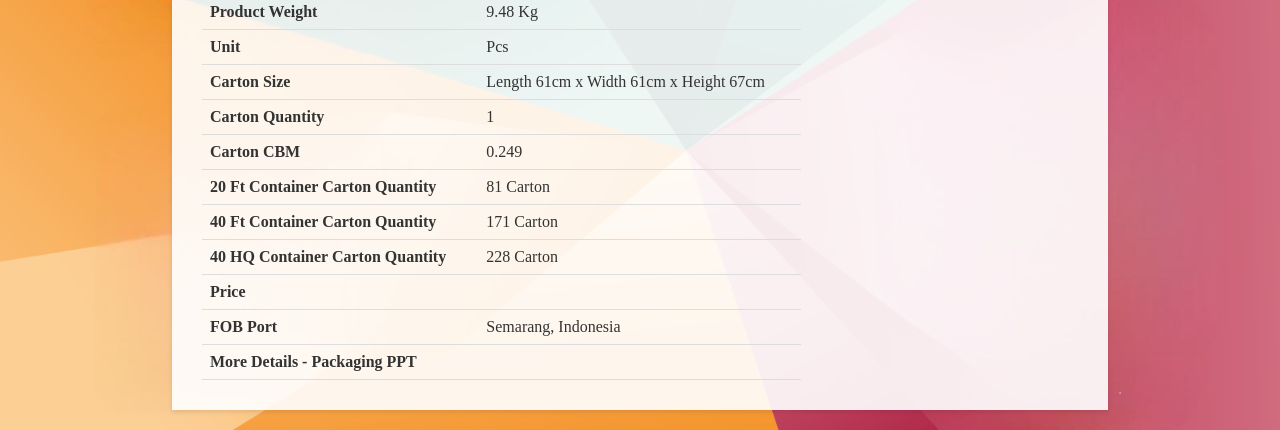
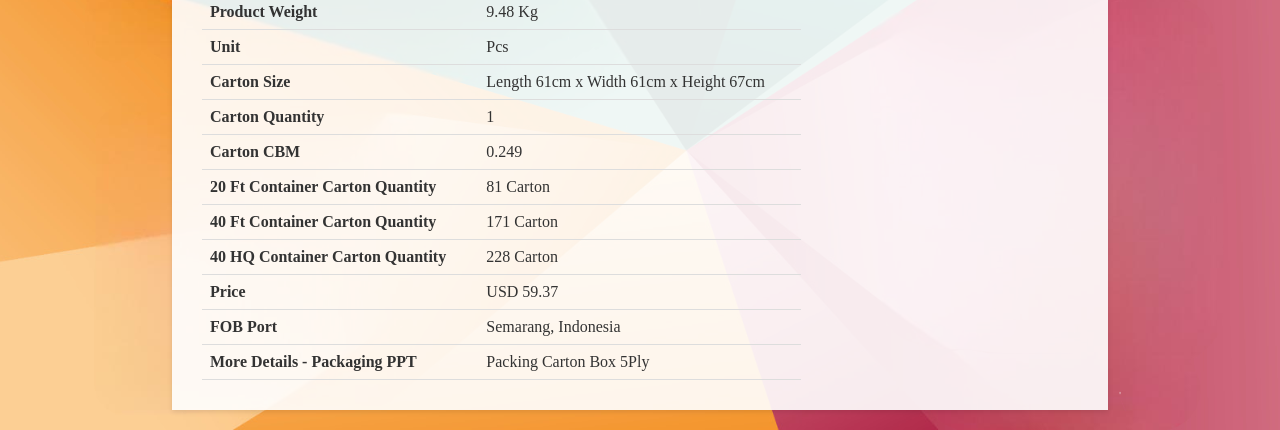
Before and after one commit to GBSLIT/GBSL25353, a plain HTML site: page index.html in a window 1280 px wide. Shown: the part 445-875 px from the top of the page. Drawn offline with Linux system fonts and the light colour scheme.

Commit message:
Update index.html

```diff
--- a/index.html
+++ b/index.html
@@ -192,7 +192,7 @@
                 </tr>
                 <tr>
                     <th>Price</th>
-                    <td></td>
+                    <td>USD 59.37</td>
                 </tr>
                 <tr>
                     <th>FOB Port</th>
@@ -200,7 +200,7 @@
                 </tr>
                 <tr>
                     <th>More Details - Packaging PPT</th>
-                    <td><button class="link-button" onclick="window.location.href='Link';"> </button></td>
+                    <td>Packing Carton Box 5Ply</td>
                 </tr>
             </table>
         </div>
```
